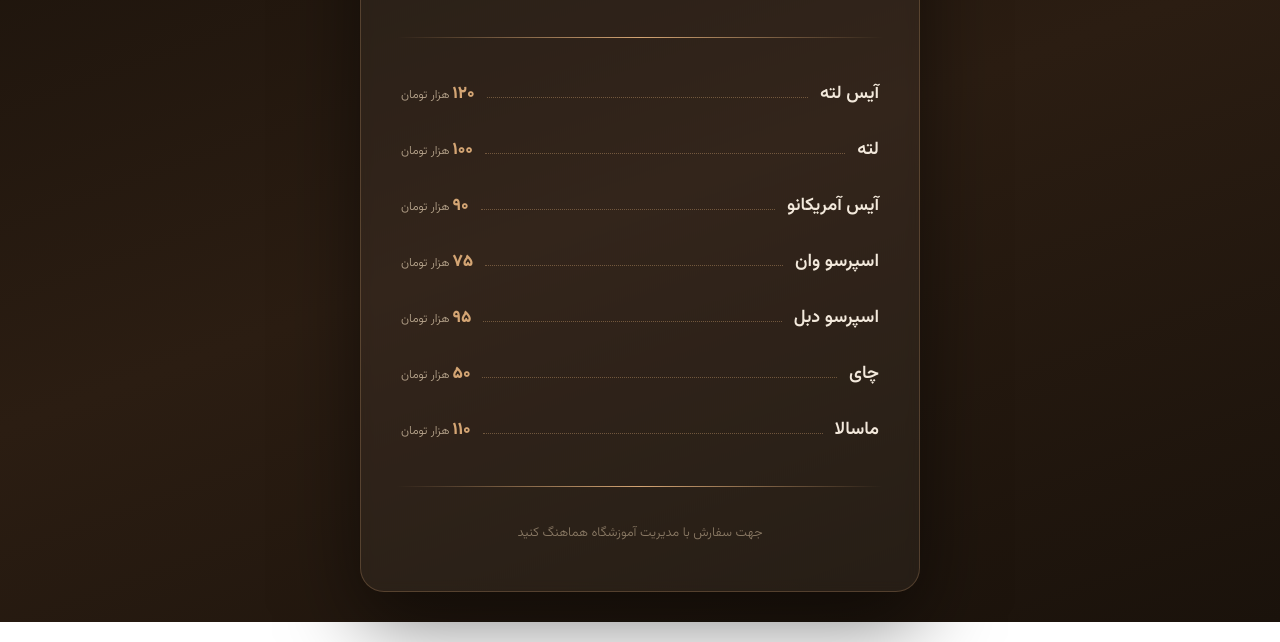
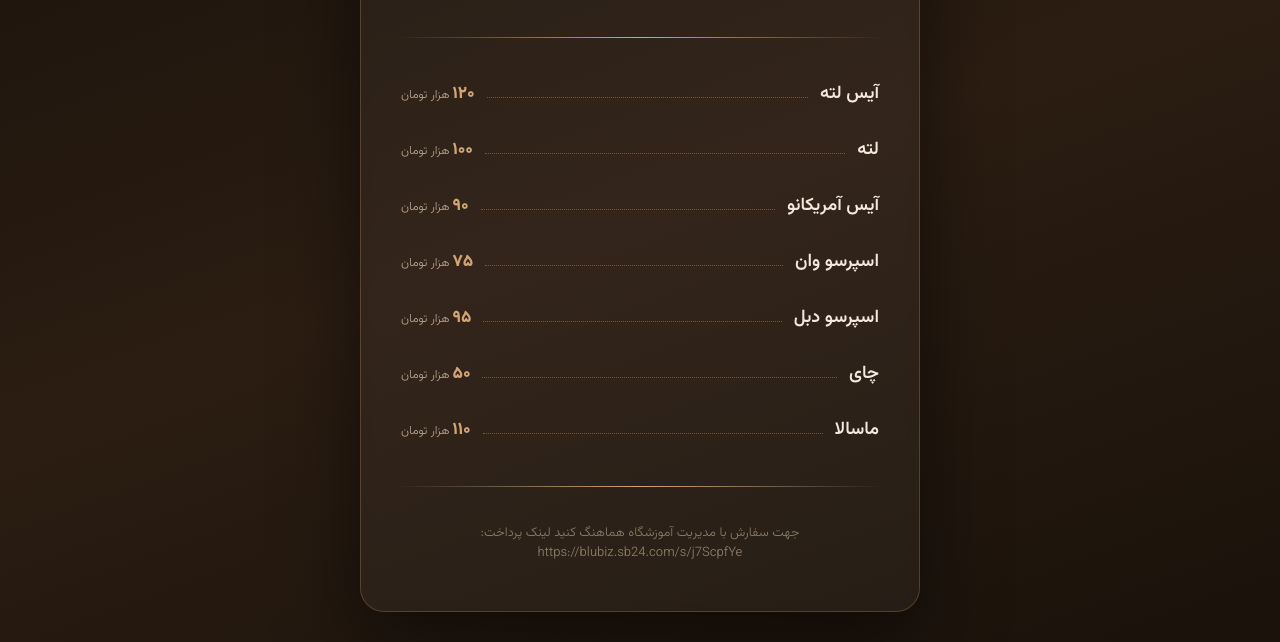
Before and after one commit to erfan-e12/samar-cafe, a plain HTML site: page index.html in a window 1280 px wide. Shown: the part 228-870 px from the top of the page. Drawn offline with Linux system fonts and the light colour scheme.

Commit message:
Update footer with payment link
Added payment link to footer for order instructions.

```diff
--- a/index.html
+++ b/index.html
@@ -75,7 +75,8 @@
       <li><span class="name">ماسالا</span><span class="dots"></span><span class="price">۱۱۰<small>هزار تومان</small></span></li>
     </ul>
     <div class="divider"></div>
-    <footer>جهت سفارش با مدیریت آموزشگاه هماهنگ کنید</footer>
+    <footer>جهت سفارش با مدیریت آموزشگاه هماهنگ کنید
+    لینک پرداخت: https://blubiz.sb24.com/s/j7ScpfYe</footer>
   </div>
 </body>
 </html>
```
